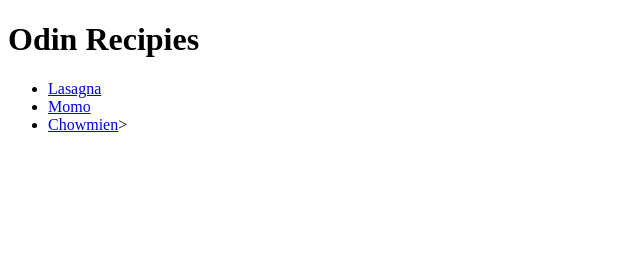
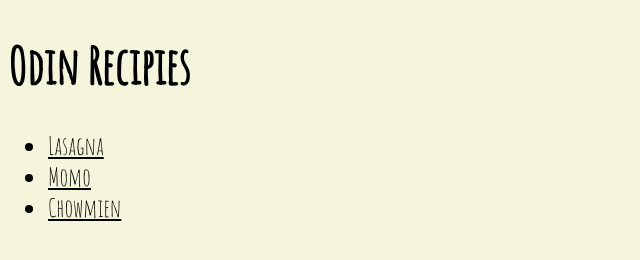
Before and after one commit to mayung17/odin-recipes, a plain HTML site: page index.html in a window 1280 px wide. Shown: the whole page, without its empty margins (0-640 px from the left). Drawn offline with Linux system fonts and the light colour scheme.

Commit message:
Use Font File from a Hosted Service(Google Fonts)

```diff
--- a/index.html
+++ b/index.html
@@ -1,15 +1,20 @@
 <!DOCTYPE html>
 <html lang="en">
     <head>
+        <link rel="stylesheet" href="./style.css">
+
         <meta charset="utf-8">
-        <title>Odin prject</title>
+        <title>Odin project</title>
+        <link rel="preconnect" href="https://fonts.googleapis.com">
+        <link rel="preconnect" href="https://fonts.gstatic.com" crossorigin>
+        <link href="https://fonts.googleapis.com/css2?family=Amatic+SC&display=swap" rel="stylesheet">
     </head>
     <body>
         <h1>Odin Recipies</h1>
         <ul>
             <li> <a href="recipes/lasagna.html">Lasagna</a></li>
             <li> <a href="recipes/momo.html">Momo</a></li>
-            <li><a href="recipes/chowmein.html">Chowmien</a>></li>
+            <li><a href="recipes/chowmein.html">Chowmien</a></li>
         </ul>
 
     </body>
--- /dev/null
+++ b/recipes/chowmein.css
@@ -0,0 +1,5 @@
+body{
+    background-color: beige;
+    font-family:"Amatic SC", Calibri, Tahoma, sans-serif;
+    font-size: 30px;
+}
--- /dev/null
+++ b/style.css
@@ -0,0 +1,33 @@
+@font-face {
+    font-family: "Fira Sans";
+    src: url('fonts/fira/eot/FiraSans-Regular.eot');
+    src: url('fonts/fira/eot/FiraSans-Regular.eot') format('embedded-opentype'),
+         url('fonts/fira/woff2/FiraSans-Regular.woff2') format('woff2'),
+         url('fonts/fira/woff/FiraSans-Regular.woff') format('woff'),
+         url('fonts/fira/woff2/FiraSans-Regular.ttf') format('truetype');
+  }
+
+  @font-face {
+    font-family: Raleway;
+    src: url('fonts/raleway/Raleway.woff2') format('woff2');
+    font-style: normal;
+    font-weight: 300 800;
+  }
+
+
+
+h1{
+
+    font-size: 50px;
+}
+ul{
+
+    font-size: 25px;
+}
+a{
+    color: rgb(0,0,0);
+}
+body{
+    background-color: beige;
+    font-family:"Amatic SC", Calibri, Tahoma, sans-serif;
+}
```
Also changed, not shown: recipes/chowmein.html (+13 -0 lines), recipes/lasagna.html (+4 -0 lines), recipes/momo.html (+4 -0 lines).
